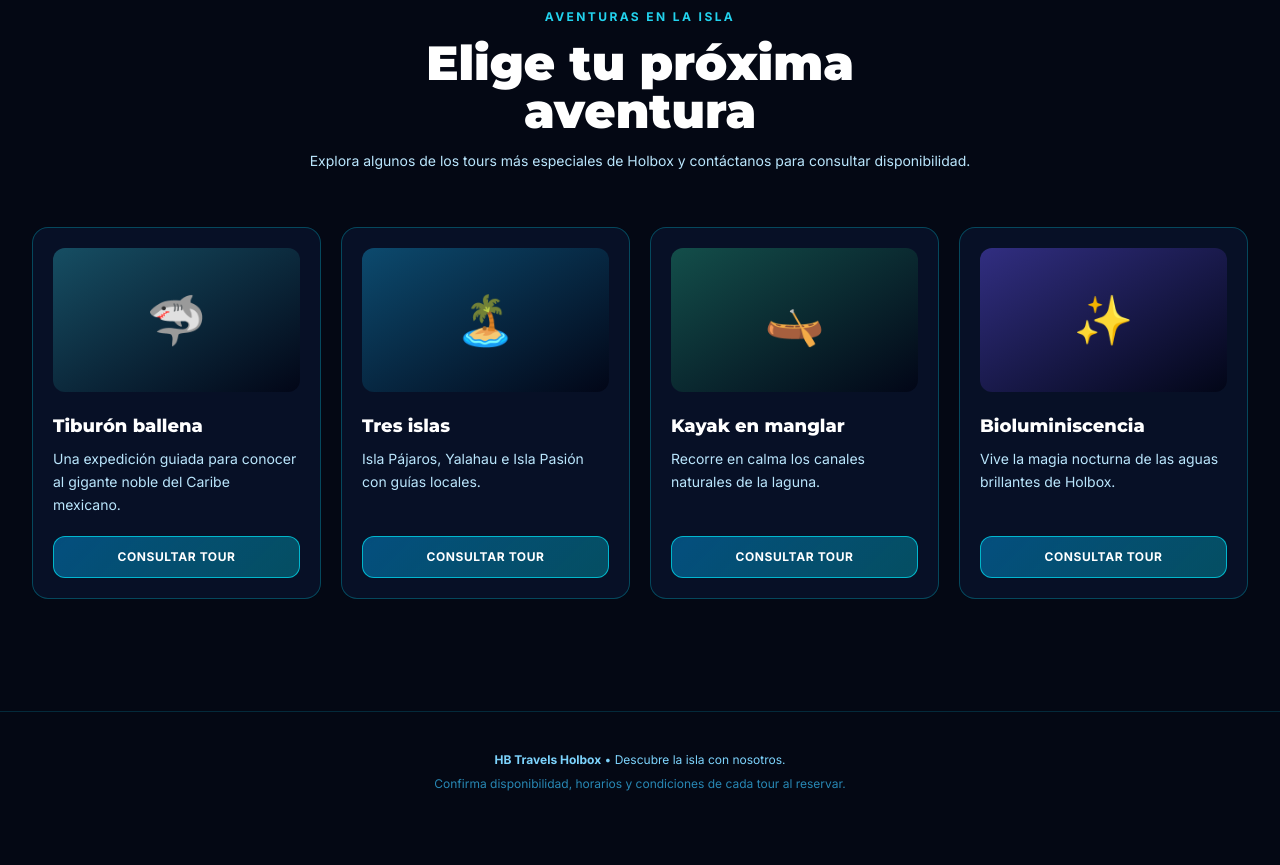
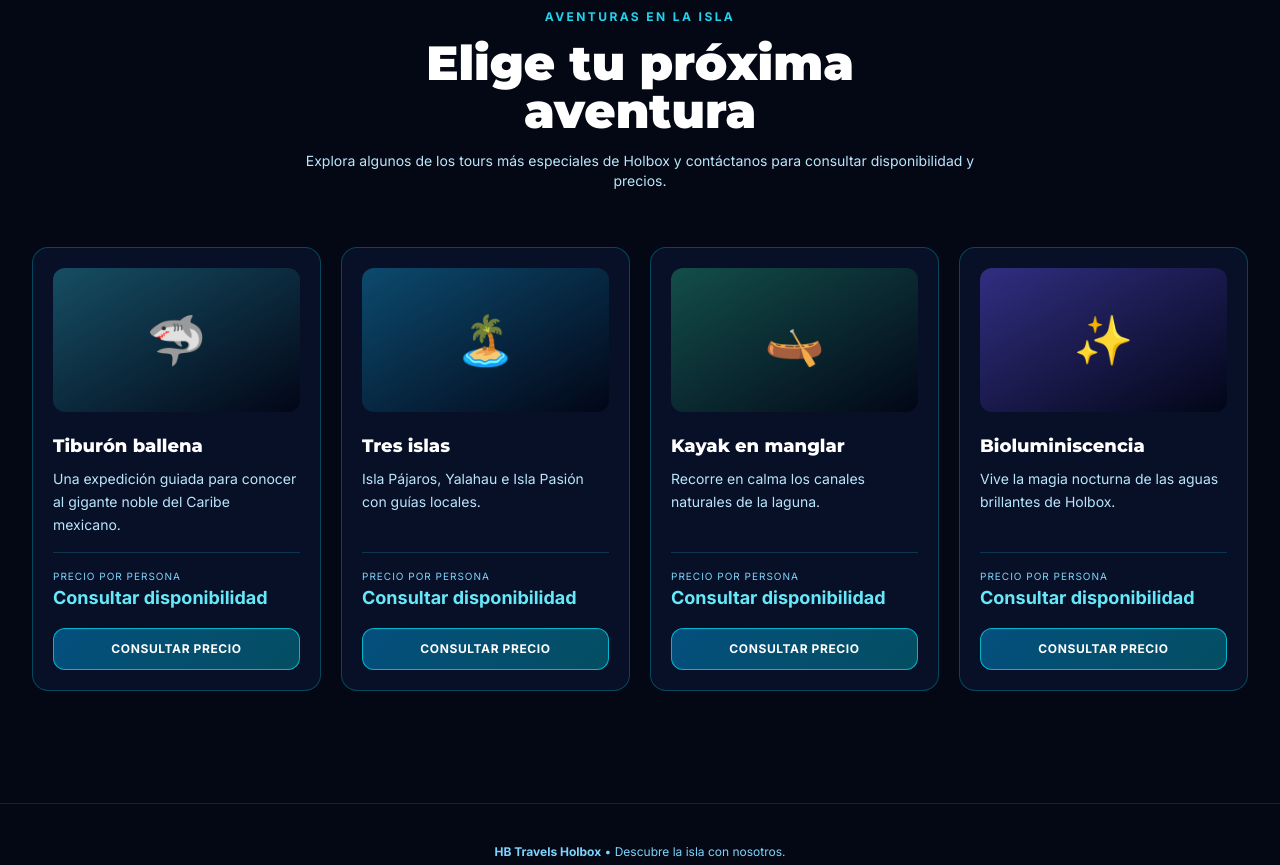
Before and after one commit to plasmatonalli2508-ai/hb-travels-tours, a plain HTML site: page index.html in a window 1280 px wide. Shown: the part 1552-2417 px from the top of the page. Before the commit the page ends 2384 px from the top, so only its background shows below. Drawn offline with nearby package versions, Linux system fonts and the light colour scheme.

Commit message:
Add tour price inquiries and floating WhatsApp button

```diff
--- a/index.html
+++ b/index.html
@@ -21,6 +21,7 @@
     .tour-card:hover { border-color: rgba(0,240,255,.75); }
     #immersiveSphereCanvas { width: min(100%,380px); height: auto; touch-action: none; cursor: grab; display: block; }
     #immersiveSphereCanvas:active { cursor: grabbing; }
+    .whatsapp-float { position: fixed; right: max(1rem, env(safe-area-inset-right)); bottom: max(1rem, env(safe-area-inset-bottom)); z-index: 60; box-shadow: 0 8px 28px rgba(0,0,0,.35); }
     @media (max-width: 640px) { .hero-photo { background-position: 54% center; } }
     @media (prefers-reduced-motion: reduce) { *,*::before,*::after { scroll-behavior: auto !important; animation-duration: .01ms !important; transition-duration: .01ms !important; } }
   </style>
@@ -73,17 +74,22 @@
 
     <section id="tours" class="py-20 sm:py-28 bg-[#040814]">
       <div class="max-w-7xl mx-auto px-5 sm:px-8">
-        <div class="text-center max-w-2xl mx-auto mb-14"><span class="text-cyan-400 font-extrabold text-xs uppercase tracking-[.2em]">AVENTURAS EN LA ISLA</span><h2 class="text-3xl sm:text-5xl font-black mt-3 mb-4">Elige tu próxima aventura</h2><p class="text-sky-200 text-sm">Explora algunos de los tours más especiales de Holbox y contáctanos para consultar disponibilidad.</p></div>
+        <div class="text-center max-w-2xl mx-auto mb-14"><span class="text-cyan-400 font-extrabold text-xs uppercase tracking-[.2em]">AVENTURAS EN LA ISLA</span><h2 class="text-3xl sm:text-5xl font-black mt-3 mb-4">Elige tu próxima aventura</h2><p class="text-sky-200 text-sm">Explora algunos de los tours más especiales de Holbox y contáctanos para consultar disponibilidad y precios.</p></div>
         <div class="grid grid-cols-1 sm:grid-cols-2 lg:grid-cols-4 gap-5">
-          <article class="tour-card glass rounded-2xl p-5 flex flex-col"><div class="h-36 rounded-xl bg-gradient-to-br from-cyan-900 to-slate-950 flex items-center justify-center text-5xl mb-5" aria-hidden="true">🦈</div><h3 class="font-bold text-lg mb-2">Tiburón ballena</h3><p class="text-sm text-sky-200 leading-relaxed flex-1 mb-5">Una expedición guiada para conocer al gigante noble del Caribe mexicano.</p><a class="glow-button text-center rounded-xl py-3 text-xs font-bold uppercase tracking-wider" target="_blank" rel="noopener noreferrer" href="https://wa.me/5215500000000?text=Hola%20HB%20Travels%2C%20quiero%20informaci%C3%B3n%20del%20tour%20de%20tibur%C3%B3n%20ballena.">Consultar tour</a></article>
-          <article class="tour-card glass rounded-2xl p-5 flex flex-col"><div class="h-36 rounded-xl bg-gradient-to-br from-sky-900 to-slate-950 flex items-center justify-center text-5xl mb-5" aria-hidden="true">🏝️</div><h3 class="font-bold text-lg mb-2">Tres islas</h3><p class="text-sm text-sky-200 leading-relaxed flex-1 mb-5">Isla Pájaros, Yalahau e Isla Pasión con guías locales.</p><a class="glow-button text-center rounded-xl py-3 text-xs font-bold uppercase tracking-wider" target="_blank" rel="noopener noreferrer" href="https://wa.me/5215500000000?text=Hola%20HB%20Travels%2C%20quiero%20informaci%C3%B3n%20del%20tour%20de%20las%20tres%20islas.">Consultar tour</a></article>
-          <article class="tour-card glass rounded-2xl p-5 flex flex-col"><div class="h-36 rounded-xl bg-gradient-to-br from-teal-900 to-slate-950 flex items-center justify-center text-5xl mb-5" aria-hidden="true">🛶</div><h3 class="font-bold text-lg mb-2">Kayak en manglar</h3><p class="text-sm text-sky-200 leading-relaxed flex-1 mb-5">Recorre en calma los canales naturales de la laguna.</p><a class="glow-button text-center rounded-xl py-3 text-xs font-bold uppercase tracking-wider" target="_blank" rel="noopener noreferrer" href="https://wa.me/5215500000000?text=Hola%20HB%20Travels%2C%20quiero%20informaci%C3%B3n%20del%20tour%20en%20kayak.">Consultar tour</a></article>
-          <article class="tour-card glass rounded-2xl p-5 flex flex-col"><div class="h-36 rounded-xl bg-gradient-to-br from-indigo-900 to-slate-950 flex items-center justify-center text-5xl mb-5" aria-hidden="true">✨</div><h3 class="font-bold text-lg mb-2">Bioluminiscencia</h3><p class="text-sm text-sky-200 leading-relaxed flex-1 mb-5">Vive la magia nocturna de las aguas brillantes de Holbox.</p><a class="glow-button text-center rounded-xl py-3 text-xs font-bold uppercase tracking-wider" target="_blank" rel="noopener noreferrer" href="https://wa.me/5215500000000?text=Hola%20HB%20Travels%2C%20quiero%20informaci%C3%B3n%20del%20tour%20de%20bioluminiscencia.">Consultar tour</a></article>
+          <article class="tour-card glass rounded-2xl p-5 flex flex-col"><div class="h-36 rounded-xl bg-gradient-to-br from-cyan-900 to-slate-950 flex items-center justify-center text-5xl mb-5" aria-hidden="true">🦈</div><h3 class="font-bold text-lg mb-2">Tiburón ballena</h3><p class="text-sm text-sky-200 leading-relaxed flex-1 mb-4">Una expedición guiada para conocer al gigante noble del Caribe mexicano.</p><div class="border-t border-cyan-400/20 pt-4 mb-4"><p class="text-[10px] uppercase tracking-widest text-sky-300">Precio por persona</p><p class="text-lg font-extrabold text-cyan-300">Consultar disponibilidad</p></div><a class="glow-button text-center rounded-xl py-3 text-xs font-bold uppercase tracking-wider" target="_blank" rel="noopener noreferrer" href="https://wa.me/5215500000000?text=Hola%20HB%20Travels%2C%20quiero%20consultar%20el%20precio%20del%20tour%20de%20tibur%C3%B3n%20ballena.">Consultar precio</a></article>
+          <article class="tour-card glass rounded-2xl p-5 flex flex-col"><div class="h-36 rounded-xl bg-gradient-to-br from-sky-900 to-slate-950 flex items-center justify-center text-5xl mb-5" aria-hidden="true">🏝️</div><h3 class="font-bold text-lg mb-2">Tres islas</h3><p class="text-sm text-sky-200 leading-relaxed flex-1 mb-4">Isla Pájaros, Yalahau e Isla Pasión con guías locales.</p><div class="border-t border-cyan-400/20 pt-4 mb-4"><p class="text-[10px] uppercase tracking-widest text-sky-300">Precio por persona</p><p class="text-lg font-extrabold text-cyan-300">Consultar disponibilidad</p></div><a class="glow-button text-center rounded-xl py-3 text-xs font-bold uppercase tracking-wider" target="_blank" rel="noopener noreferrer" href="https://wa.me/5215500000000?text=Hola%20HB%20Travels%2C%20quiero%20consultar%20el%20precio%20del%20tour%20de%20las%20tres%20islas.">Consultar precio</a></article>
+          <article class="tour-card glass rounded-2xl p-5 flex flex-col"><div class="h-36 rounded-xl bg-gradient-to-br from-teal-900 to-slate-950 flex items-center justify-center text-5xl mb-5" aria-hidden="true">🛶</div><h3 class="font-bold text-lg mb-2">Kayak en manglar</h3><p class="text-sm text-sky-200 leading-relaxed flex-1 mb-4">Recorre en calma los canales naturales de la laguna.</p><div class="border-t border-cyan-400/20 pt-4 mb-4"><p class="text-[10px] uppercase tracking-widest text-sky-300">Precio por persona</p><p class="text-lg font-extrabold text-cyan-300">Consultar disponibilidad</p></div><a class="glow-button text-center rounded-xl py-3 text-xs font-bold uppercase tracking-wider" target="_blank" rel="noopener noreferrer" href="https://wa.me/5215500000000?text=Hola%20HB%20Travels%2C%20quiero%20consultar%20el%20precio%20del%20tour%20en%20kayak.">Consultar precio</a></article>
+          <article class="tour-card glass rounded-2xl p-5 flex flex-col"><div class="h-36 rounded-xl bg-gradient-to-br from-indigo-900 to-slate-950 flex items-center justify-center text-5xl mb-5" aria-hidden="true">✨</div><h3 class="font-bold text-lg mb-2">Bioluminiscencia</h3><p class="text-sm text-sky-200 leading-relaxed flex-1 mb-4">Vive la magia nocturna de las aguas brillantes de Holbox.</p><div class="border-t border-cyan-400/20 pt-4 mb-4"><p class="text-[10px] uppercase tracking-widest text-sky-300">Precio por persona</p><p class="text-lg font-extrabold text-cyan-300">Consultar disponibilidad</p></div><a class="glow-button text-center rounded-xl py-3 text-xs font-bold uppercase tracking-wider" target="_blank" rel="noopener noreferrer" href="https://wa.me/5215500000000?text=Hola%20HB%20Travels%2C%20quiero%20consultar%20el%20precio%20del%20tour%20de%20bioluminiscencia.">Consultar precio</a></article>
         </div>
       </div>
     </section>
   </main>
   <footer class="border-t border-cyan-500/20 py-10 px-5 text-center text-xs text-sky-300"><p><strong>HB Travels Holbox</strong> • Descubre la isla con nosotros.</p><p class="mt-2 text-sky-400/70">Confirma disponibilidad, horarios y condiciones de cada tour al reservar.</p></footer>
+
+  <a class="whatsapp-float inline-flex items-center gap-3 rounded-full bg-[#25D366] hover:bg-[#1ebe5d] text-white px-4 py-3 font-bold transition hover:-translate-y-1" href="https://wa.me/5215500000000?text=Hola%20HB%20Travels%20Holbox%2C%20quiero%20informaci%C3%B3n%20sobre%20precios%20y%20reservas." target="_blank" rel="noopener noreferrer" aria-label="Contactar a HB Travels Holbox por WhatsApp">
+    <svg aria-hidden="true" viewBox="0 0 32 32" class="w-6 h-6 fill-current"><path d="M16 .6C7.5.6.6 7.5.6 16c0 2.7.7 5.3 2 7.6L.5 31.5l8.1-2.1c2.3 1.2 4.8 1.8 7.4 1.8h.1c8.5 0 15.4-6.9 15.4-15.4S24.5.6 16 .6zm0 27.8h-.1c-2.3 0-4.5-.6-6.4-1.8l-.5-.3-4.8 1.3 1.3-4.7-.3-.5A12.7 12.7 0 0 1 3.3 16C3.3 9 9 3.3 16 3.3S28.7 9 28.7 16 23 28.4 16 28.4zm7-9.5c-.4-.2-2.2-1.1-2.6-1.2-.3-.1-.6-.2-.8.2-.2.4-1 1.2-1.2 1.5-.2.2-.4.3-.8.1-.4-.2-1.6-.6-3.1-1.9-1.1-1-1.9-2.2-2.1-2.6-.2-.4 0-.6.2-.8l.6-.7c.2-.2.2-.4.3-.7.1-.2 0-.5 0-.7-.1-.2-.8-2-1.1-2.7-.3-.7-.6-.6-.8-.6h-.7c-.2 0-.7.1-1 .5-.4.4-1.3 1.3-1.3 3.1s1.3 3.6 1.5 3.8c.2.2 2.7 4.1 6.5 5.7.9.4 1.6.6 2.1.7.9.3 1.8.2 2.4.1.7-.1 2.2-.9 2.5-1.8.3-.9.3-1.6.2-1.8-.1-.2-.4-.3-.8-.5z"/></svg>
+    <span class="text-xs sm:text-sm">WhatsApp</span>
+  </a>
 
   <script>
     const panoramaUrl = 'https://encrypted-tbn0.gstatic.com/images?q=tbn:ANd9GcQLgNqyFQYTq7PxMuqjYB6SKp_wvDO2dV-UiqMiDMCNT4xKEm2zrGjZZ_I&s=10';
```
